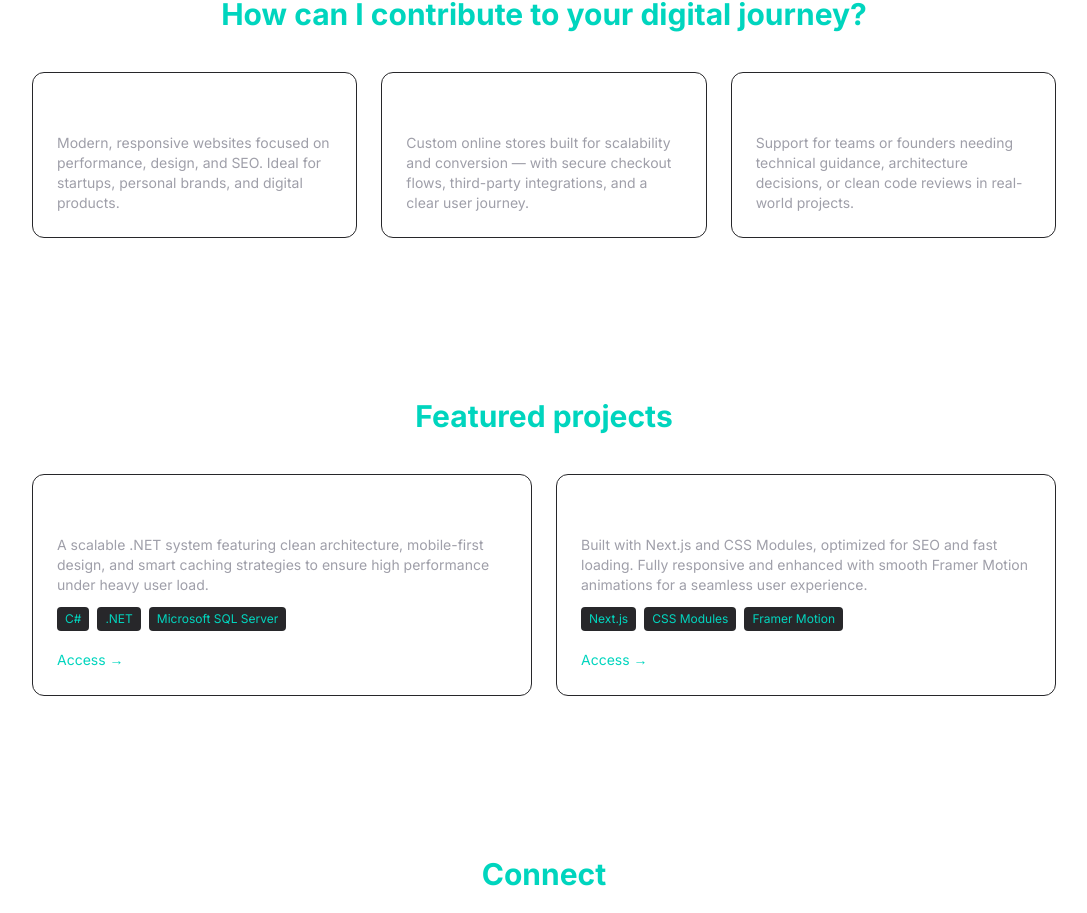
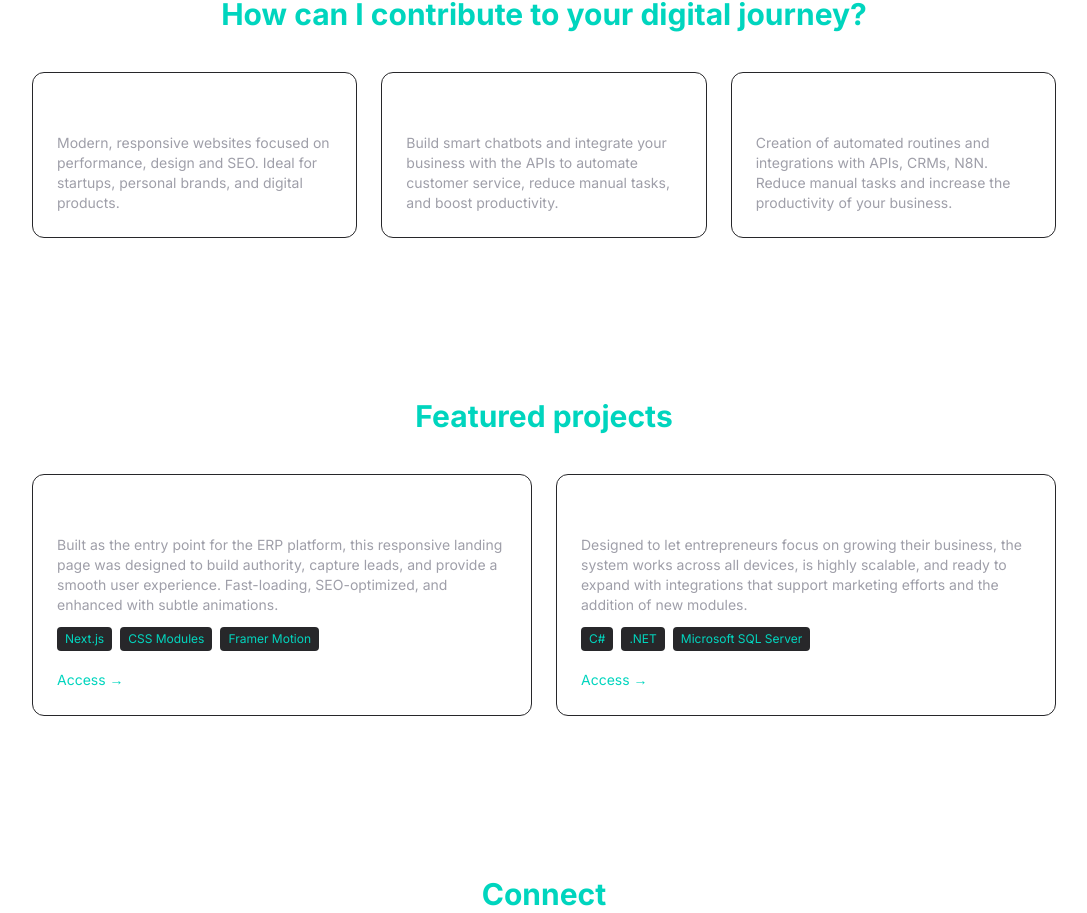
Before and after one commit to eduardomacielp/eduardo-portfolio, a Next.js app: page / in a window 1280 px wide. Shown: the part 1428-2341 px from the top of the page, without its empty margins (96-1183 px from the left). Built offline with nearby package versions, Linux system fonts and the light colour scheme.

Commit message:
update: improvements to hero, navbar and services

```diff
--- a/src/app/page.tsx
+++ b/src/app/page.tsx
@@ -25,38 +25,38 @@ const texts = {
     heroBtnContact: `Let's Connect!`,
 
     aboutTitle: 'About me',
-    aboutDesc: `I'm Eduardo, a 21-year-old developer with a passion for entrepreneurship. Ever since I was a kid, I've always enjoyed creating and building things, which naturally led me to programming. Over the past few years, I've honed my skills in the .NET ecosystem, focusing on developing efficient and well-designed software. Now, I’m transforming ideas into real solutions, learning and sharing knowledge on my YouTube channel, where I share a little about my journey.`,
+    aboutDesc: `I'm Eduardo, a developer in my early twenties driven by technology and entrepreneurship, something that's always been a part of my life. I began my programming journey at 19, motivated by a desire to create and solve problems. Since then, I've been diving deep into the .NET ecosystem, building efficient, scalable, and well-designed solutions. Today, I turn ideas into real products and share parts of that journey on YouTube.`,
     techStackLabel: 'Tech Stack:',
 
     servicesTitle: 'How can I contribute to your digital journey?',
     services: [
       {
         title: "Landing Pages & Websites",
-        desc: "Modern, responsive websites focused on performance, design, and SEO. Ideal for startups, personal brands, and digital products.",
+        desc: "Modern, responsive websites focused on performance, design and SEO. Ideal for startups, personal brands, and digital products.",
       },
       {
-        title: "E-commerce Solutions",
-        desc: "Custom online stores built for scalability and conversion — with secure checkout flows, third-party integrations, and a clear user journey.",
+        title: "Chatbots & Integrations",
+        desc: "Build smart chatbots and integrate your business with the APIs to automate customer service, reduce manual tasks, and boost productivity.",
       },
       {
-        title: "Tech Advisory & Code Reviews",
-        desc: "Support for teams or founders needing technical guidance, architecture decisions, or clean code reviews in real-world projects.",
-      },
+        title: "E-commerce",
+        desc: "Creation of automated routines and integrations with APIs, CRMs, N8N. Reduce manual tasks and increase the productivity of your business.",
+      }
     ],
 
     projectsTitle: 'Featured projects',
     projects: [
     {
-        title: 'Web ERP',
-        desc: 'A scalable .NET system featuring clean architecture, mobile-first design, and smart caching strategies to ensure high performance under heavy user load.',
+      title: 'SaaS Landing Page',
+      desc: 'Built as the entry point for the ERP platform, this responsive landing page was designed to build authority, capture leads, and provide a smooth user experience. Fast-loading, SEO-optimized, and enhanced with subtle animations.',
+      tech: ['Next.js', 'CSS Modules', 'Framer Motion'],
+      link: 'https://www.nanosoft.com.br',
+    },
+    {
+      title: 'ERP Web – Scalable Management',
+      desc: 'Designed to let entrepreneurs focus on growing their business, the system works across all devices, is highly scalable, and ready to expand with integrations that support marketing efforts and the addition of new modules.',
       tech: ['C#', '.NET', 'Microsoft SQL Server'],
       link: 'https://nanosoftware.azurewebsites.net/login',
-      },
-      {
-        title: 'Landing Page SaaS',
-        desc: 'Built with Next.js and CSS Modules, optimized for SEO and fast loading. Fully responsive and enhanced with smooth Framer Motion animations for a seamless user experience.',
-        tech: ['Next.js', 'CSS Modules', 'Framer Motion'],
-        link: 'https://www.nanosoft.com.br',
     },
   ],
 
@@ -73,12 +73,12 @@ const texts = {
   pt: {
     navbar: ['Sobre', 'Serviços', 'Projetos', 'Contato'],
     heroTitle: 'Building softwares and ideas',
-    heroDesc: 'I’m a Full-Stack Developer in the .NET world, helping ideas become real through code quality, performance, and thoughtful design.',
+    heroDesc: 'Sou um desenvolvedor full-stack no mundo .NET, ajudando ideias a se tornarem realidade por meio de qualidade de código, desempenho e design inteligente.',
     heroBtnProjects: 'Ver Projetos',
     heroBtnContact: 'Entre em Contato!',
 
     aboutTitle: 'Sobre mim',
-    aboutDesc: `Sou Eduardo, um desenvolvedor de 21 anos apaixonado por empreendedorismo. Desde criança, sempre gostei de criar e construir coisas, o que naturalmente me levou à programação. Nos últimos anos, aperfeiçoei minhas habilidades no ecossistema .NET, focando em desenvolver softwares eficientes e bem planejados. Hoje, venho transformando ideias em soluções reais, aprendendo e compartilhando conhecimento no meu canal no YouTube, onde conto um pouco da minha jornada.`,
+    aboutDesc: `Sou Eduardo, um desenvolvedor no início dos meus 20 anos, movido por tecnologia e empreendedorismo, algo que sempre fez parte da minha vida. Comecei minha jornada na programação aos 19 anos, impulsionado pela vontade de criar e resolver problemas. Desde então, venho me aprofundando no ecossistema .NET, desenvolvendo soluções eficientes, escaláveis e bem planejadas. Hoje, transformo ideias em produtos reais e compartilho um pouco dessa trajetória no YouTube.`,
     techStackLabel: 'Tecnologias:',
 
     servicesTitle: 'Como posso contribuir em sua jornada no digital?',
@@ -88,28 +88,28 @@ const texts = {
         desc: "Sites modernos, responsivos e focados em performance, design e SEO. Ideal para startups, marcas pessoais e produtos digitais.",
       },
       {
-        title: "Soluções de E-commerce",
-        desc: "Lojas online personalizadas, construídas para conversão. Com checkouts e gateways integrados, proporcionando uma jornada clara para o usuário.",
+        title: "Chatbots & Integrações",
+        desc: "Crie chatbots inteligentes e integre seu negócio com a API do WhatsApp para automatizar atendimentos e aumentar a produtividade.",
       },
       {
-        title: "Consultoria Técnica",
-        desc: "Apoio para times ou fundadores que precisam de orientação técnica, decisões de arquitetura ou revisão de código limpo em projetos reais.",
-      },
+        title: "E-commerce",
+        desc: "Lojas online personalizadas, construídas para conversão. Com checkouts e gateways integrados, proporcionando uma jornada clara para o usuário.",
+      }
     ],
 
     projectsTitle: 'Projetos em destaque',
     projects: [
     {
-        title: 'ERP Web',
-        desc: 'Sistema .NET escalável com arquitetura limpa, design mobile-first e estratégias inteligentes de cache, tendo alta performance para suportar centenas de usuários.',
+      title: 'Landing Page SaaS',
+      desc: 'Criada como porta de entrada para o ERP, esta landing page responsiva foi pensada para gerar autoridade, captar usuários e oferecer uma navegação fluida. Possui carregamento rápido, SEO otimizado e animações suaves para uma boa experiência.',
+      tech: ['Next.js', 'CSS Modules', 'Framer Motion'],
+      link: 'https://www.nanosoft.com.br',
+    },
+    {
+      title: 'ERP Web – Gestão Escalável',
+      desc: 'Desenvolvido para que o empreendedor foque no crescimento do negócio, o sistema é acessível em todos os dispositivos, altamente escalável e pronto para crescer com integrações que facilitam ações de marketing e a adição de novos módulos.',
       tech: ['C#', '.NET', 'Microsoft SQL Server'],
       link: 'https://nanosoftware.azurewebsites.net/login',
-      },
-      {
-        title: 'Landing Page SaaS',
-        desc: 'Construída com Next.js e CSS Modules, foi otimizada para SEO e carregamento rápido. Totalmente responsiva e com animações suaves usando Framer Motion para uma experiência fluida.',
-        tech: ['Next.js', 'CSS Modules', 'Framer Motion'],
-        link: 'https://www.nanosoft.com.br',
     },
   ],
 
@@ -130,16 +130,24 @@ export default function Home() {
   const t = texts[lang]
 
   const textNav = {
-    navbar: [
+    en: [
       { text: 'About', href: '#about' },
       { text: 'Services', href: '#services' },
       { text: 'Projects', href: '#projects' },
       { text: 'Contact', href: '#contact' }
     ],
-  };
+    pt: [
+      { text: 'Sobre', href: '#about' },
+      { text: 'Serviços', href: '#services' },
+      { text: 'Projetos', href: '#projects' },
+      { text: 'Contato', href: '#contact' }
+    ]
+  }
+
+  const navItems = textNav[lang]
 
   return (
-    <main className="min-h-screen w-full px-6 py-4 scroll-smooth">
+    <main className="min-h-screen px-12 py-4 scroll-smooth">
       {/* Navbar */}
       <header className="fixed top-0 left-0 w-full backdrop-blur-sm border-b border-zinc-800 z-50">
         <div className="max-w-6xl mx-auto px-3 sm:px-4 py-3 flex justify-between items-center gap-2">
@@ -190,7 +198,7 @@ export default function Home() {
 
           {/* Menu desktop */}
           <nav className="hidden md:flex space-x-4 text-sm font-medium">
-            {textNav.navbar.map((item, idx) => (
+            {navItems.map((item, idx) => (
               <Link key={idx} href={item.href} className="hover:text-teal-400">
                 {item.text}
               </Link>
@@ -201,7 +209,7 @@ export default function Home() {
         {/* Menu mobile (fora do header content) */}
         {isOpen && (
           <nav className="md:hidden bg-zinc-900/80 backdrop-blur-sm border-t border-zinc-800 px-4 py-4 flex flex-col space-y-3 font-medium">
-            {textNav.navbar.map((item, idx) => (
+            {navItems.map((item, idx) => (
                 <Link
                   key={idx}
                   href={item.href}
@@ -216,7 +224,7 @@ export default function Home() {
       </header>
 
       {/* Hero */}
-      <section className="flex flex-col items-center justify-center text-center min-h-screen max-w-3xl mx-auto pt-28 px-4 sm:px-6 lg:px-0">
+      <section className="flex flex-col items-center justify-center text-center min-h-screen max-w-3xl mx-auto pt-15 px-0">
         <motion.h2
           className="text-5xl font-extrabold text-white drop-shadow-md"
           initial={{ opacity: 0, y: 30 }}
@@ -306,7 +314,7 @@ export default function Home() {
           {t.servicesTitle}
         </motion.h3>
 
-        <div className="grid md:grid-cols-3 gap-6">
+        <div className="grid md:grid-cols-3 gap-6 cursor-pointer">
           {t.services.map((item, i) => (
             <motion.div
               key={i}
@@ -363,7 +371,7 @@ export default function Home() {
       </section>
 
       {/* Contato */}
-      <section id="contact" className="max-w-3xl mx-auto py-20 text-center px-4 sm:px-0">
+      <section id="contact" className="max-w-3xl mx-auto py-20 text-center">
         <motion.h3
           className="text-3xl font-bold text-teal-400 mb-10"
           initial={{ opacity: 0, y: 30 }}
```
Lines whose indentation alone changed are shown as unchanged.
